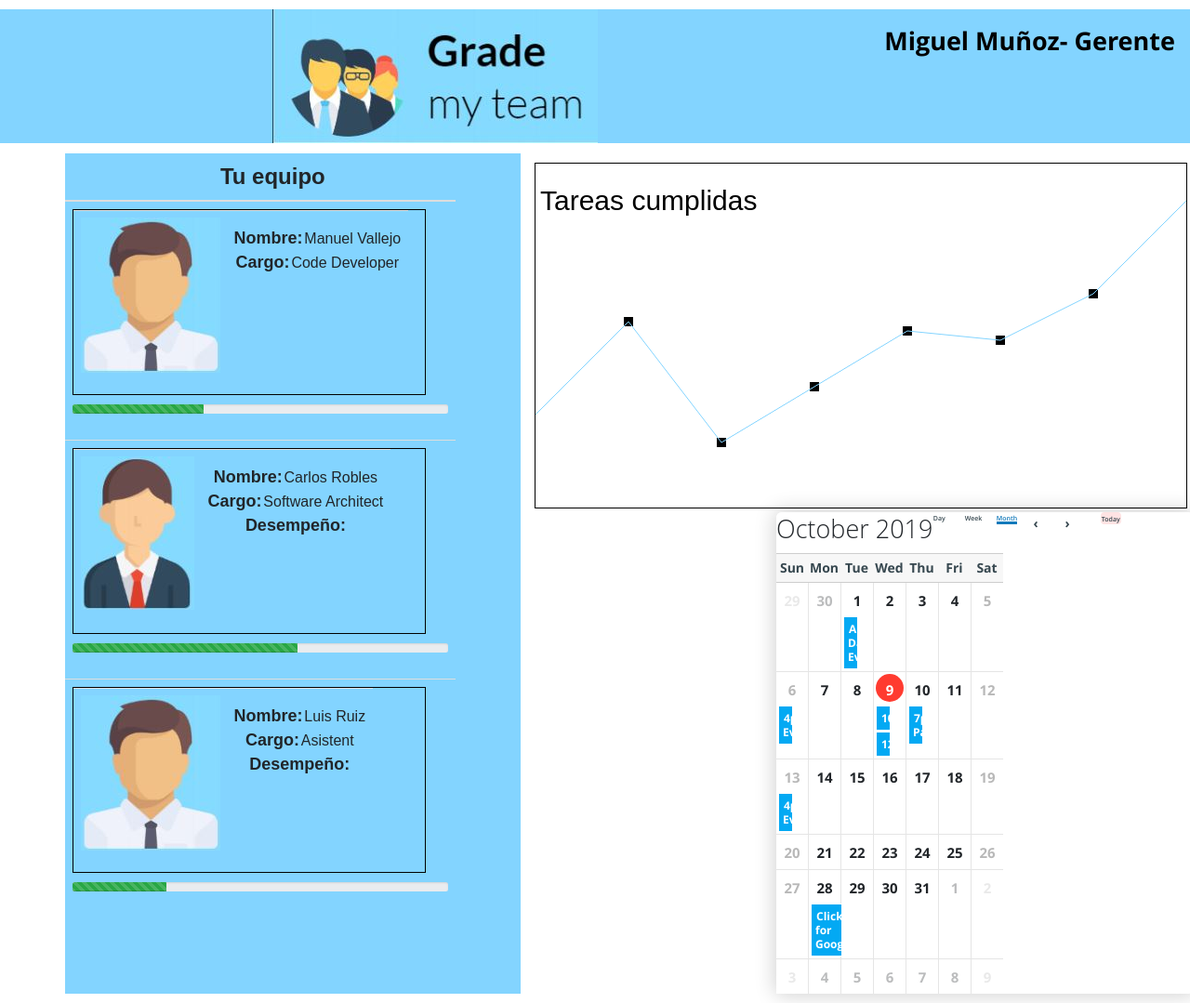
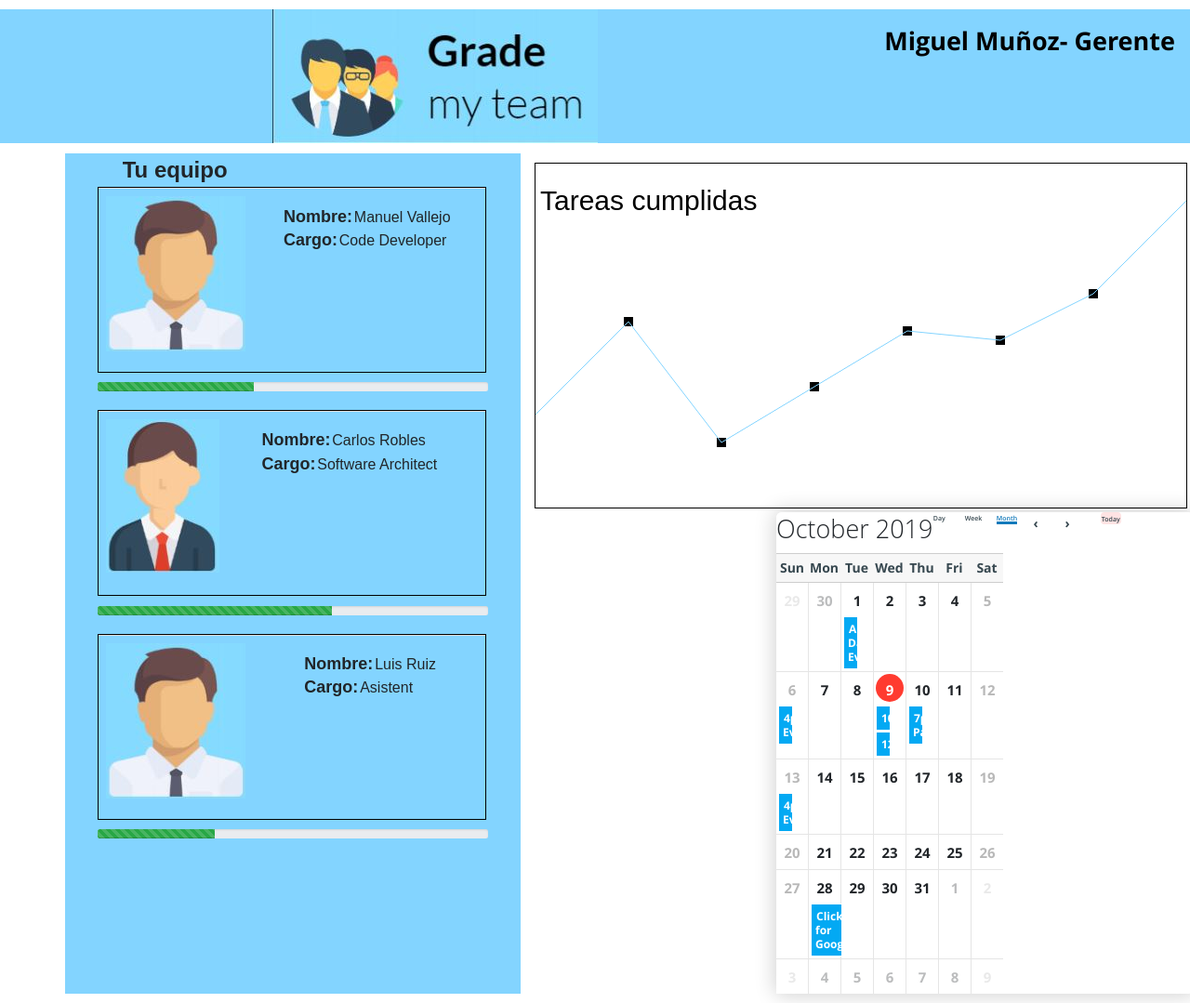
Before and after one commit to miguelmunoz2019/HelpEachOther, a Django app: page /WMP/gerente/ in a window 1280 px wide. Shown: the whole page at 93% size. Run offline with Django 3.2, Linux system fonts and the light colour scheme; some libraries are stand-ins or nearby versions; some web fonts are replaced.

Commit message:
Organizacion y linea de desempeño

```diff
--- a/WMP/WMPApp/static/WMPApp/style2.css
+++ b/WMP/WMPApp/static/WMPApp/style2.css
@@ -12,3 +12,6 @@
   text-decoration: none;
   font-size: 27px;
 }
+.borderless td, .borderless th {
+    border: none;
+}
--- a/WMP/WMPApp/templates/WMPApp/Gerente.html
+++ b/WMP/WMPApp/templates/WMPApp/Gerente.html
@@ -5,92 +5,95 @@
 <br>
 <div class="container">
     <div class="row">
-    <div class="col-sm" style="width:100px; padding:0px ; background-color:#83D4FF" >
-        <table  class="table" style="width:420px">
+        <div class="col-sm" style="width:100px; padding:0px ; background-color:#83D4FF" align="center">
+            <table style="width:420px">
                 <thead>
-            <th >
-                <font size="5" face="Arial" >&nbsp;&nbsp;&nbsp; <B>Tu equipo</B></font>
+                    <th>
+                        <font size="5" face="Arial">&nbsp;&nbsp;&nbsp; <B>Tu equipo</B></font>
                     </th>
                 </thead>
                 <tbody>
                     <tr>
                         <td>
-                        <div style="width:380px;height:200px;border:1px solid #000; background-color:#83D4FF">
-                              <table bgcolor="#83D4FF" >
+                            <div style="width:418px;height:200px;border:1px solid #000; background-color:#83D4FF">
+                                <table class='table borderless'>
                                     <tr>
                                         <td>
-                                            <img src="/static/images/static/Perfil1.JPG"/>
+                                            <img src="/static/images/static/Perfil1.JPG" />
                                         </td>
-                                      <td >
-                                          <br/>
-                                           <font size="4" face="Arial" ><B>Nombre:</B></font>
-                                             <font size="3" face="Arial" >Manuel Vallejo</font>
-                                             <br/>
-                                           <font size="4" face="Arial"  ><B>Cargo:</B></font>
-                                          <font size="3" face="Arial" >Code Developer</font>
-                                            <br/>
+                                        <td>
+                                            <br />
+                                            <font size="4" face="Arial"><B>Nombre:</B></font>
+                                            <font size="3" face="Arial">Manuel Vallejo</font>
+                                            <br />
+                                            <font size="4" face="Arial"><B>Cargo:</B></font>
+                                            <font size="3" face="Arial">Code Developer</font>
+                                            <br />
                                         </td>
                                     </tr>
                                 </table>
                             </div>
                             &nbsp;
                             <div class="progress">
-                          <div class="progress-bar progress-bar-striped bg-success"  bg-success" role="progressbar" style="width: 35%;" aria-valuenow="35" aria-valuemin="0" aria$></div>
+                                <div class="progress-bar progress-bar-striped bg-success progress-bar-animated"
+                                    role="progressbar" style="width: 40%" aria-valuenow="40" aria-valuemin="0"
+                                    aria-valuemax="100"></div>
                             </div>
                         </td>
                     </tr>
                     <tr>
                         <td>
-                        <div style="width:380px;height:200px;border:1px solid #000;">
-                              <table bgcolor="#83D4FF" >
+                            <div style="width:418px;height:200px;border:1px solid #000;">
+                                <table class='table borderless'>
+                                    <tr>
                                         <td>
-                                          <img src="/static/images/static/Perfil3.JPG"/>
+                                            <img src="/static/images/static/Perfil3.JPG" />
                                         </td>
                                         <td>
-                                           <br/>
-                                          <font size="4" face="Arial" ><B>Nombre:</B></font>
-                                             <font size="3" face="Arial" >Carlos Robles</font>
-                                             <br/>
-                                           <font size="4" face="Arial"  ><B>Cargo:</B></font>
-                                          <font size="3" face="Arial" >Software Architect</font>
-                                            <br/>
-                                          <font size="4" face="Arial"  ><B>Desempeño:</B></font>
+                                            <br />
+                                            <font size="4" face="Arial"><B>Nombre:</B></font>
+                                            <font size="3" face="Arial">Carlos Robles</font>
+                                            <br />
+                                            <font size="4" face="Arial"><B>Cargo:</B></font>
+                                            <font size="3" face="Arial">Software Architect</font>
+                                            <br />
                                         </td>
                                     </tr>
                                 </table>
                             </div>
                             &nbsp;
                             <div class="progress">
-                          <div class="progress-bar progress-bar-striped bg-success" role="progressbar" style="width: 60%;" aria-valuenow="60" aria-valuemin="0" aria$></div>
+                                <div class="progress-bar progress-bar-striped bg-success progress-bar-animated"
+                                    role="progressbar" style="width: 60%" aria-valuenow="60" aria-valuemin="0"
+                                    aria-valuemax="100"></div>
                             </div>
                         </td>
                     </tr>
                     <tr>
                         <td>
-                        <div style="width:380px;height:200px;border:1px solid #000;">
-                              <table bgcolor="#83D4FF">
+                            <div style="width:418px;height:200px;border:1px solid #000;">
+                                <table class='table borderless'>
                                     <tr>
                                         <td>
-                                         <img src="/static/images/static/Perfil1.JPG"/>
+                                            <img src="/static/images/static/Perfil1.JPG" />
                                         </td>
                                         <td>
-                                          <br/>
-                                          <font size="4" face="Arial" ><B>Nombre:</B></font>
-                                             <font size="3" face="Arial" >Luis Ruiz</font>
-                                             <br/>
-                                           <font size="4" face="Arial"  ><B>Cargo:</B></font>
-                                          <font size="3" face="Arial" >Asistent</font>
-                                            <br/>
-                                          <font size="4" face="Arial"  ><B>Desempeño:</B></font>
-                                          <br/>
-                                         <br/>
+                                            <br />
+                                            <font size="4" face="Arial"><B>Nombre:</B></font>
+                                            <font size="3" face="Arial">Luis Ruiz</font>
+                                            <br />
+                                            <font size="4" face="Arial"><B>Cargo:</B></font>
+                                            <font size="3" face="Arial">Asistent</font>
+                                            <br />
                                         </td>
                                     </tr>
                                 </table>
                             </div>
                             &nbsp;
                             <div class="progress">
-                            <div class="progress-bar progress-bar-striped bg-success" role="progressbar" style="width: 25%;" aria-valuenow="25" aria-valuemin="0" aria$></div>
+                                <div class="progress-bar progress-bar-striped bg-success progress-bar-animated"
+                                    role="progressbar" style="width: 30%" aria-valuenow="30" aria-valuemin="0"
+                                    aria-valuemax="100"></div>
                             </div>
                         </td>
                     </tr>
@@ -98,7 +101,7 @@
             </table>
         </div>
         <div class="col-sm" style="width:650px;">
-        <br/>
+            <br />
             <canvas id="myCanvas" width="700" height="370" style="border:1px solid #000000;"></canvas>
             {% include "./bootstrap-calendar/dist/index.html" %}
         </div>
@@ -106,7 +109,7 @@
 </div>
 </body>
 {% load static %}
-    <script  type="text/javascript" src="{% static 'WMPApp/gerenteGraphics.js' %}" ></script>
+<script type="text/javascript" src="{% static 'WMPApp/gerenteGraphics.js' %}"></script>
 {% load static %}
 <link rel="stylesheet" href="{% static 'WMPApp/stylecalendar.css' %}" type="text/css">
 </body>
--- a/WMP/WMPApp/templates/base2.html
+++ b/WMP/WMPApp/templates/base2.html
@@ -1,4 +1,4 @@
-<!DOCTYPE html>
+ <!DOCTYPE html>
 <html lang="en">
 <head>
      <link rel="stylesheet"
```
Lines whose indentation alone changed are shown as unchanged.
